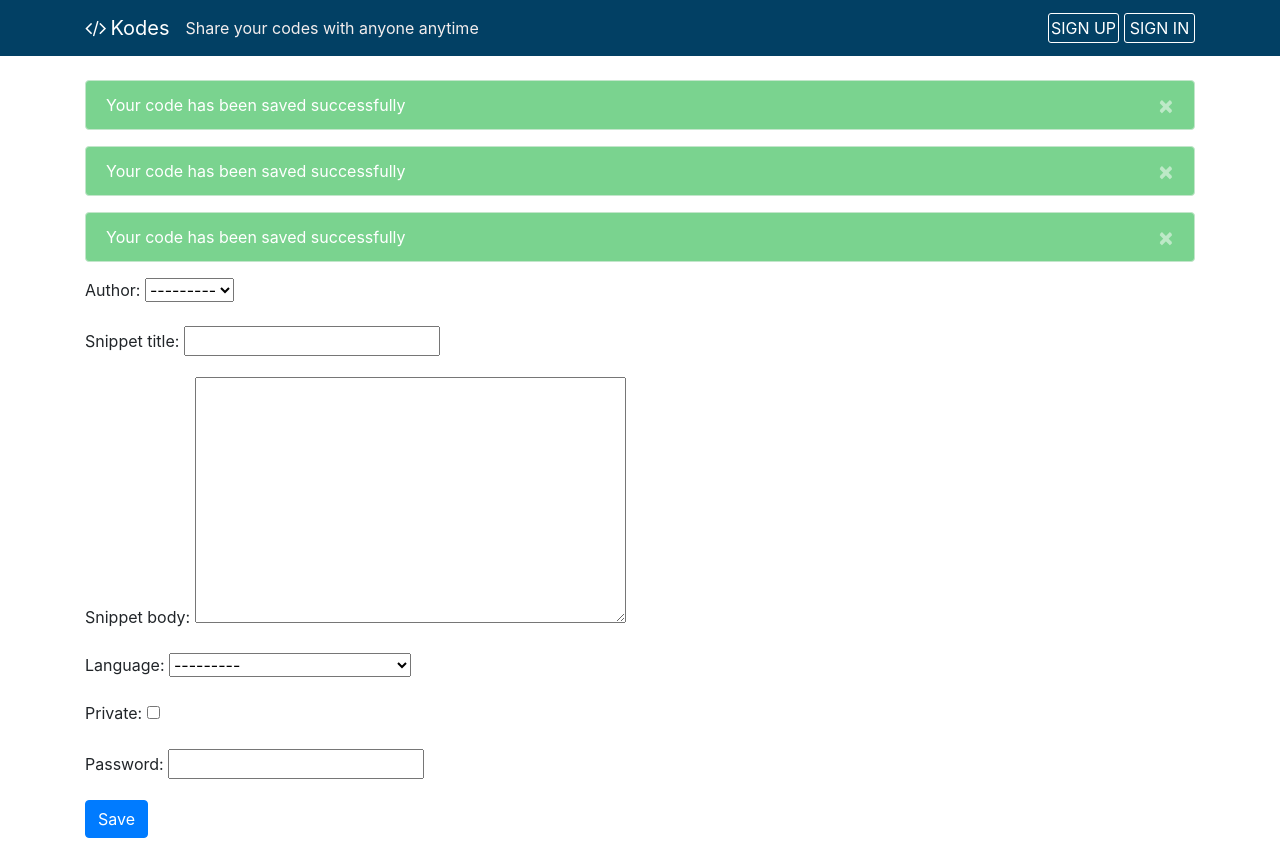
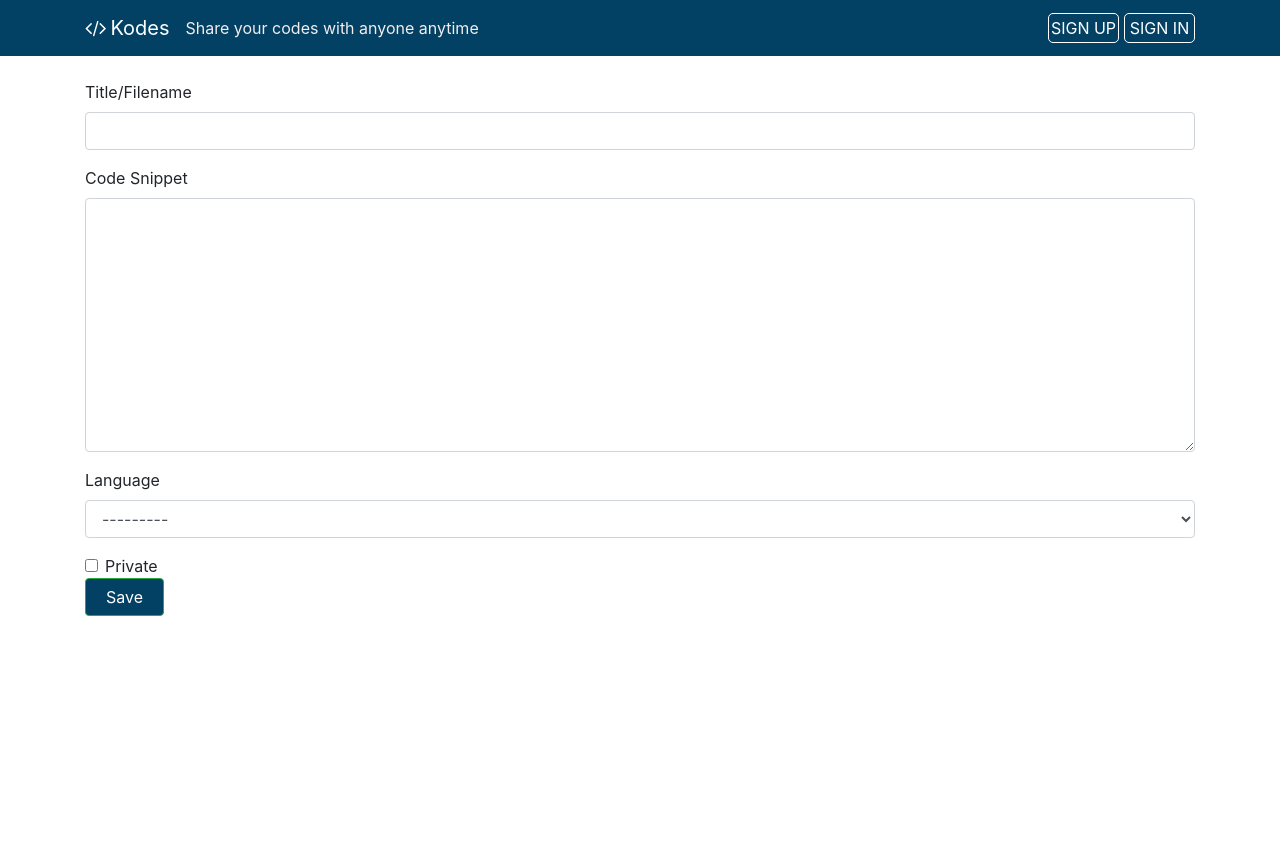
Before and after one commit to farhad0085/Django-Code-Sharing-App, a Django app: page / in a window 1280 px wide. After the commit the page ends 616 px from the top, so only its background shows below. Run offline with Django 3.2, Linux system fonts and the light colour scheme; data comes from the database, SQL or seed files in the repository; both versions use the stored data as it was after the commit; some libraries are stand-ins or nearby versions.

Commit message:
code submission form created

```diff
--- a/codes/forms.py
+++ b/codes/forms.py
@@ -6,4 +6,4 @@
     class Meta:
         model = Code
         fields = '__all__'
-        exclude = ['total_views']
+        exclude = ['total_views', 'author']
--- a/codes/models.py
+++ b/codes/models.py
@@ -17,10 +17,9 @@
     last_updated_utc = models.DateTimeField(auto_now=True, verbose_name="Last Updated")
     total_views = models.IntegerField(default=0)
 
-    snippet_title = models.CharField(max_length=1000, default="")
-    snippet_body = models.TextField()
-    language = models.ForeignKey(
-        Language, on_delete=models.SET_NULL, null=True)
+    snippet_title = models.CharField(max_length=1000, default="", verbose_name="Title/Filename")
+    snippet_body = models.TextField(verbose_name="Code Snippet")
+    language = models.ForeignKey(Language, on_delete=models.SET_NULL, null=True)
 
     is_private = models.BooleanField(default=False, verbose_name="Private")
     password = models.CharField(max_length=1000, default="", blank=True)
--- a/codes/static/main.css
+++ b/codes/static/main.css
@@ -14,7 +14,7 @@
 .header_sign a.btn-sign {
     display: inline-block;
     border: 1px solid #fff;
-    border-radius: 3px;
+    border-radius: 5px;
     color: #fff;
     cursor: pointer;
     font-size: 1em;
@@ -43,8 +43,17 @@
     background-color: #ce6363;
 }
 
-
 .alert-warning {
     color: #fff;
     background-color: #ddd66d;
 }
+
+.code-submit {
+    padding-left: 20px;
+    padding-right: 20px;
+    background-color: #024064;
+}
+
+.code-submit:hover {
+    background-color: #1b6b99;
+}
--- a/codes/templates/codes/home.html
+++ b/codes/templates/codes/home.html
@@ -4,9 +4,32 @@
 
 <form method="POST">
     {% csrf_token %}
-    {{ form.as_p }}
-
-    <input type="submit" value="Save" class="btn btn-primary">
+    <div class="form-group">
+        <label for="id_snippet_title">{{ form.snippet_title.label }}</label>
+        {{ form.snippet_title }}
+    </div>
+    <div class="form-group">
+        <label for="id_snippet_body">{{ form.snippet_body.label }}</label>
+        {{ form.snippet_body }}
+    </div>
+    <div class="form-group">
+        <label for="id_language">{{ form.language.label }}</label>
+        {{ form.language }}
+    </div>
+    <div class="form-check">
+        {{ form.is_private }}
+        <label class="form-check-label" for="id_is_private">{{ form.is_private.label }}</label>
+    </div>
+    <input type="submit" value="Save" class="btn btn-success code-submit">
 </form>
 
 {% endblock content %}
+
+{% block footer_scripts %}
+    <script>
+        $("#id_snippet_title").addClass("form-control")
+        $("#id_snippet_body").addClass("form-control")
+        $("#id_language").addClass("form-control")
+        $("#id_is_private").addClass("form-check-input")
+    </script>
+{% endblock footer_scripts %}
--- a/codes/views.py
+++ b/codes/views.py
@@ -20,8 +20,4 @@
         "form": form
     }
 
-    messages.success(request, "Your code has been saved successfully")
-    messages.success(request, "Your code has been saved successfully")
-    messages.success(request, "Your code has been saved successfully")
-
     return render(request, "codes/home.html", context)
```
Also changed, not shown: codes/migrations/0008_auto_20201010_2144.py (added), db.sqlite3.
